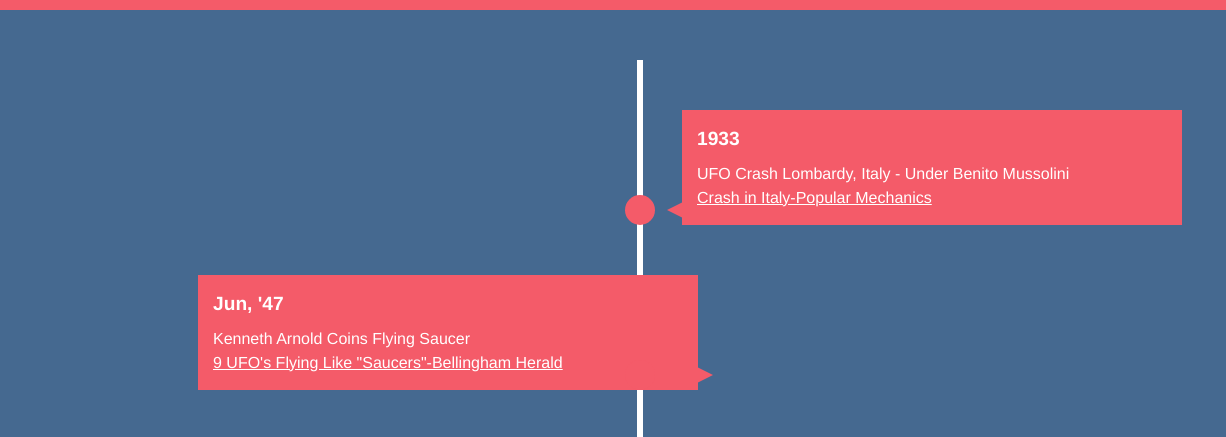
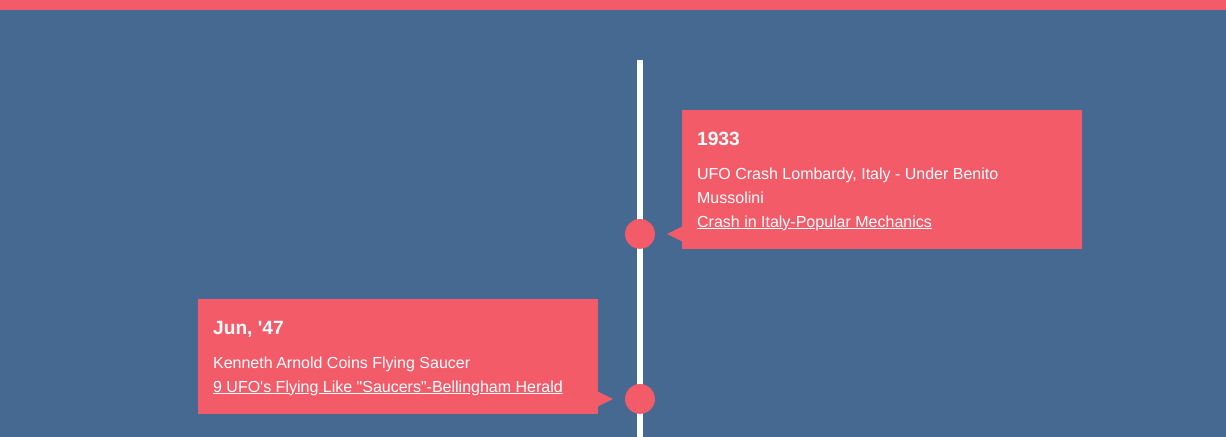
Before and after one commit to bbauska/ufo-et-timeline, a plain HTML site: page index.html in a window 1280 px wide. Shown: the part 298-735 px from the top of the page, 0-1226 px from the left. Drawn offline with Linux system fonts and the light colour scheme.

Commit message:
Update styles.css

```diff
--- a/css/styles.css
+++ b/css/styles.css
@@ -73,7 +73,7 @@ h1 {
 .timeline ul li div {
   position: relative;
   bottom: 0;
-  width: 500px;  /* 400px */
+  width: 400px;  /* 400px */
   padding: 15px;
   background: #f45b69;
 }
```
